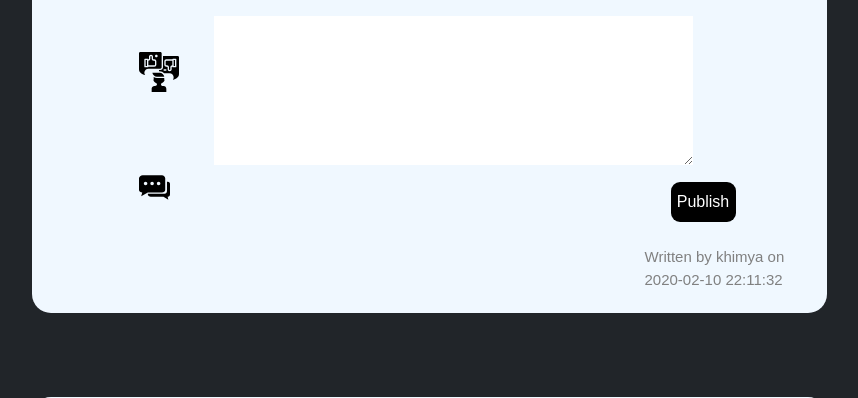
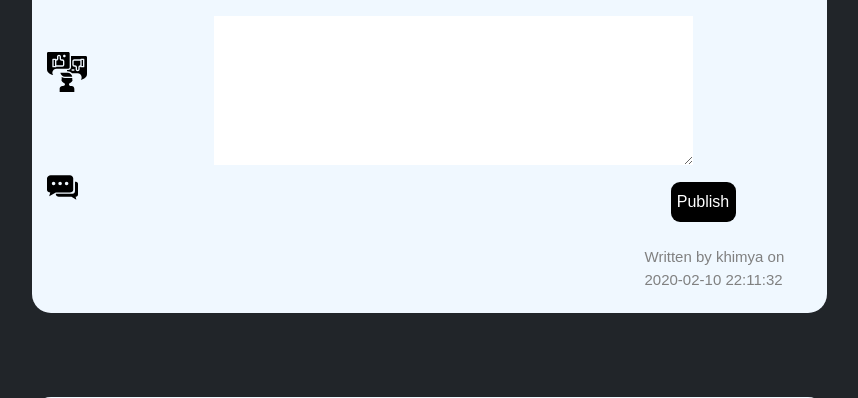
Before and after one commit to khimya/Camagru, a PHP site: page /camagru/ in a window 1280 px wide. Shown: the part 740-1138 px from the top of the page, without its empty margins (211-1069 px from the left). Run offline with PHP 8.4, Linux system fonts and the light colour scheme; data comes from the database, SQL or seed files in the repository; data that the repository does not hold is empty.

Commit message:
--- Auto-Git Commit ---

```diff
--- a/app/views/posts/index.php
+++ b/app/views/posts/index.php
@@ -24,7 +24,6 @@
                 <button class="publish"  type="submit">Publish</button>
             </form>
             </div>
-            <div class="reaction">
                 <div class="likes">
                     <form action="<?php echo URLROOT; ?>/posts/like/<?php echo $post->postId; ?>" method="POST">
                         <input class="likes" type="submit" value="<?php echo $post->like_count; ?>"/>
@@ -34,9 +33,6 @@
                     <input class="comment"  value="<?php echo $post->like_count; ?>"/>
                 </div>
 
-                <div class="comments">
-                </div>
-            </div>
             <div class="posts_info">
                 <p>
                     Written by <?php echo $post->display_name; ?> on <?php echo $post->created_at; ?>
--- a/public/css/posts.css
+++ b/public/css/posts.css
@@ -176,20 +176,17 @@ span {
   text-decoration: none;
 }
 .likes {
-  color: black;
-  font-size: 24px;
-  padding-top: 38px;
+	color: black;
+    font-size: 24px;
+    padding-top: 38px;
+    display: inline-block;
 }
 .comments {
 	color: black;
 	font-size: 24px;
 	padding-top: 38px;
 }
-.reaction {
-  height: 85px;
-  width: 155px;
-  margin-left: 92px;
-}
+
 .post_title p {
   float: left;
   top: 9px;
```
